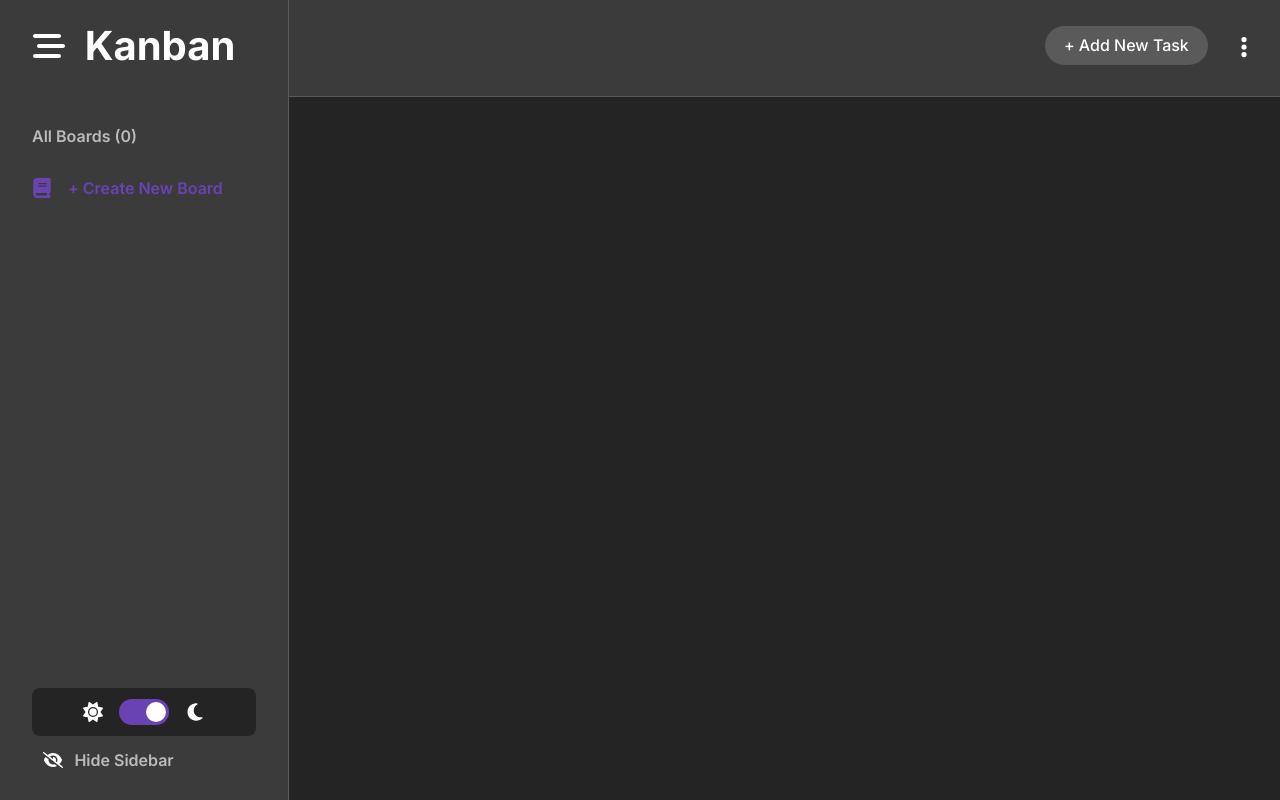
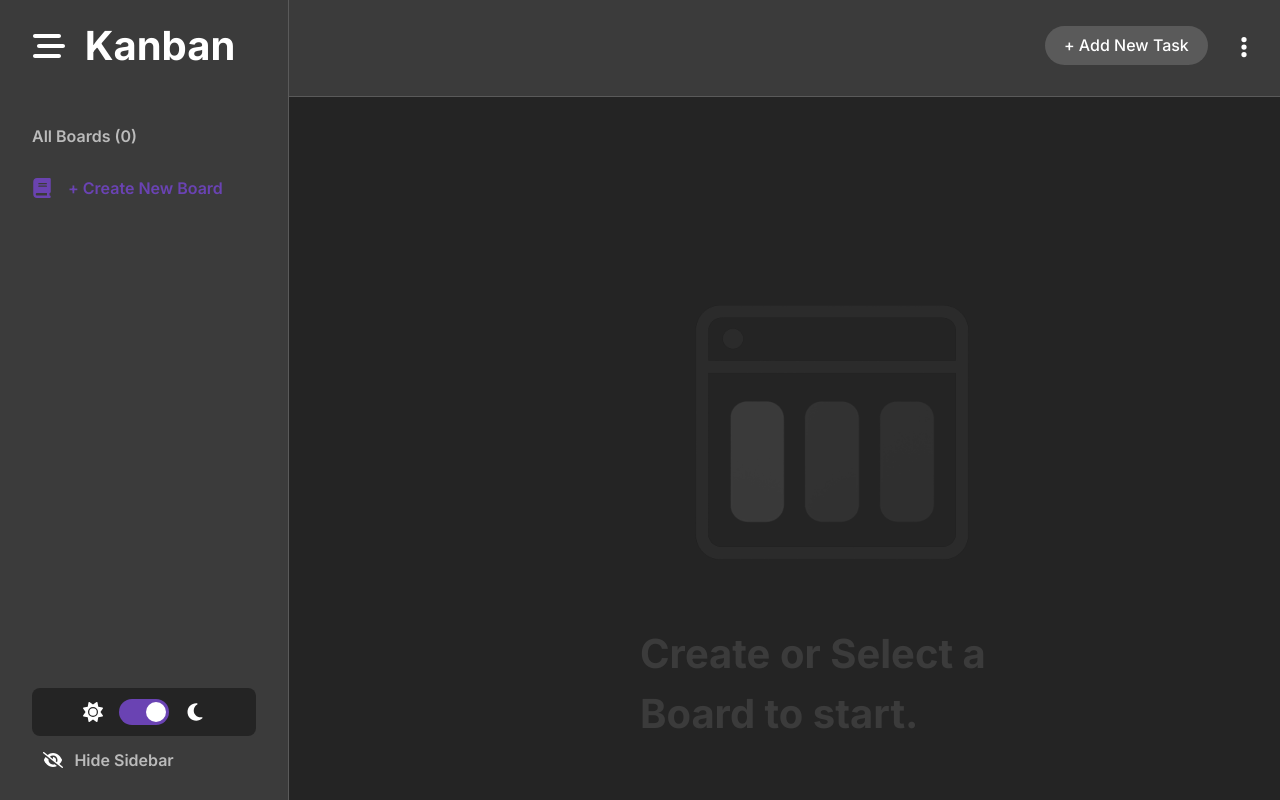
Before and after one commit to patrickl2901/kanban, a React (Vite) app: page / in a window 1280 px wide. Built offline with nearby package versions, Linux system fonts and the light colour scheme.

Commit message:
added background image to show when no board is selected

```diff
--- a/src/components/Board/CreateNewBoardColumn.module.css
+++ b/src/components/Board/CreateNewBoardColumn.module.css
@@ -20,7 +20,7 @@
   background: #eeeeee;
   background: linear-gradient(
     rgba(238, 238, 238, 0.3) 0%,
-    rgba(119, 119, 119, 0.3) 90%
+    rgba(160, 160, 160, 0.3) 90%
   );
   color: var(--fg-secondary-light);
   min-width: 18rem;
--- /dev/null
+++ b/src/components/Board/NoBoardBackground.module.css
@@ -0,0 +1,26 @@
+.noBoardBackground {
+  position: absolute;
+  left: 50%;
+  top: 30%;
+  display: flex;
+  flex-direction: column;
+  align-items: center;
+  justify-content: center;
+  max-width: 30vw;
+}
+
+.noBoardBackgroundImg {
+  height: 30vw;
+  filter: grayscale(100%);
+  opacity: 20%;
+}
+
+.noBoardText {
+  color: var(--bg-secondary-dark);
+  transition: color 0.3s ease;
+}
+
+.noBoardTextLight {
+  color: var(--fg-secondary-dark);
+  transition: color 0.3s ease;
+}
--- /dev/null
+++ b/src/components/Board/NoBoardBackground.tsx
@@ -0,0 +1,26 @@
+import React, { useContext } from "react";
+import noBoardBackground from "../../assets/no-boards-bg.png";
+import styles from "./NoBoardBackground.module.css";
+import { ColorThemeContext } from "../../context/ColorThemeContext";
+
+const NoBoardBackground = () => {
+  const theme = useContext(ColorThemeContext);
+  return (
+    <div className={styles.noBoardBackground}>
+      <img
+        src={noBoardBackground}
+        alt="No Board Selected"
+        className={styles.noBoardBackgroundImg}
+      />
+      <h1
+        className={
+          theme === "dark" ? styles.noBoardText : styles.noBoardTextLight
+        }
+      >
+        Create or Select a Board to start.
+      </h1>
+    </div>
+  );
+};
+
+export default NoBoardBackground;
--- a/src/components/MainArea.tsx
+++ b/src/components/MainArea.tsx
@@ -13,6 +13,7 @@ import {
 } from "@dnd-kit/sortable";
 import SortableColumn from "./Board/SortableColumn";
 import { BoardColumn } from "../types/BoardColumn";
+import NoBoardBackground from "./Board/NoBoardBackground";
 
 type MainAreaProps = {
   board: BoardData | undefined;
@@ -122,7 +123,7 @@ const MainArea: FC<MainAreaProps> = ({
 
   const renderColumns = () => {
     if (!board) {
-      return null;
+      return <NoBoardBackground />;
     }
     if (!board.columns) {
       return null;
```
Also changed, not shown: src/assets/no-boards-bg.png (added).
